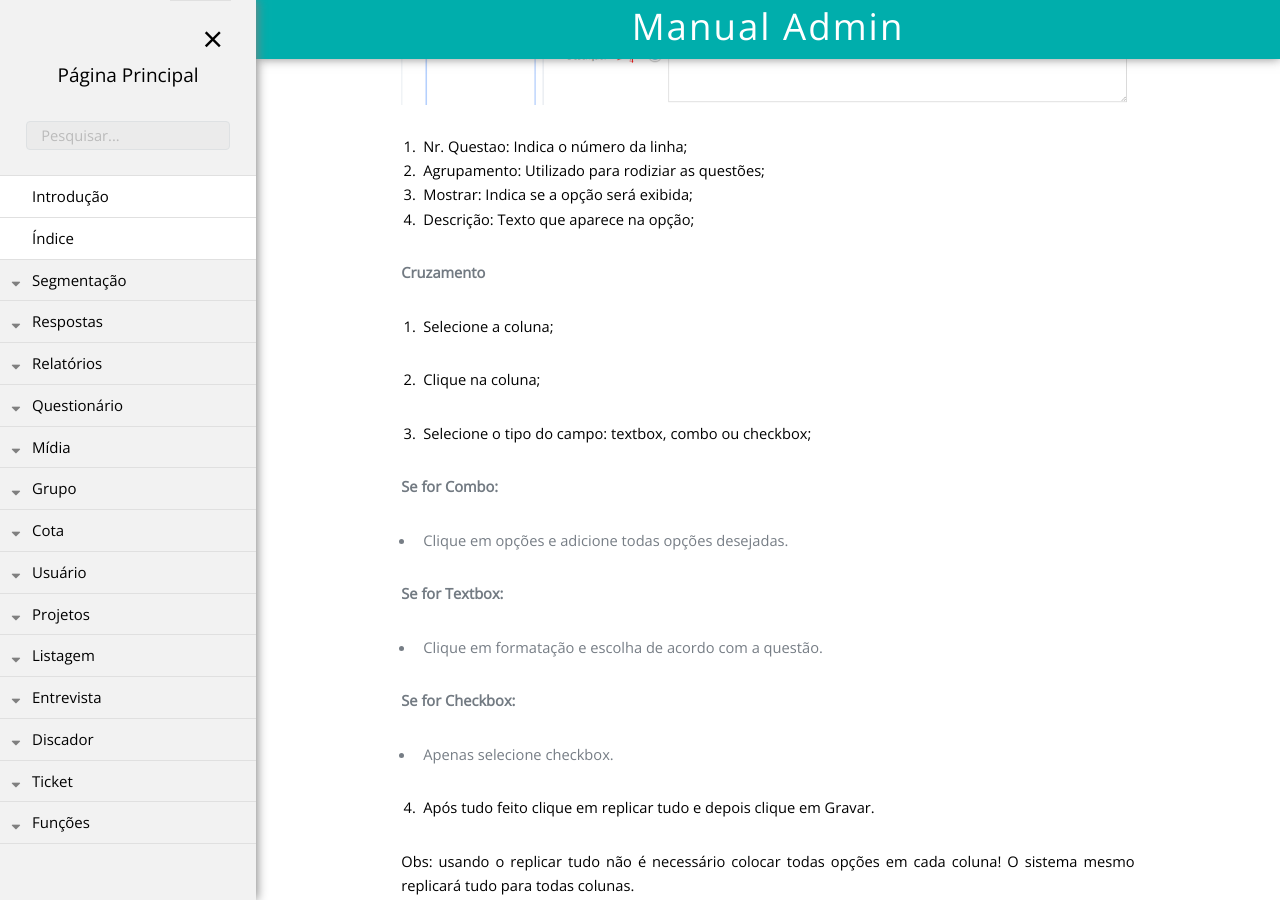
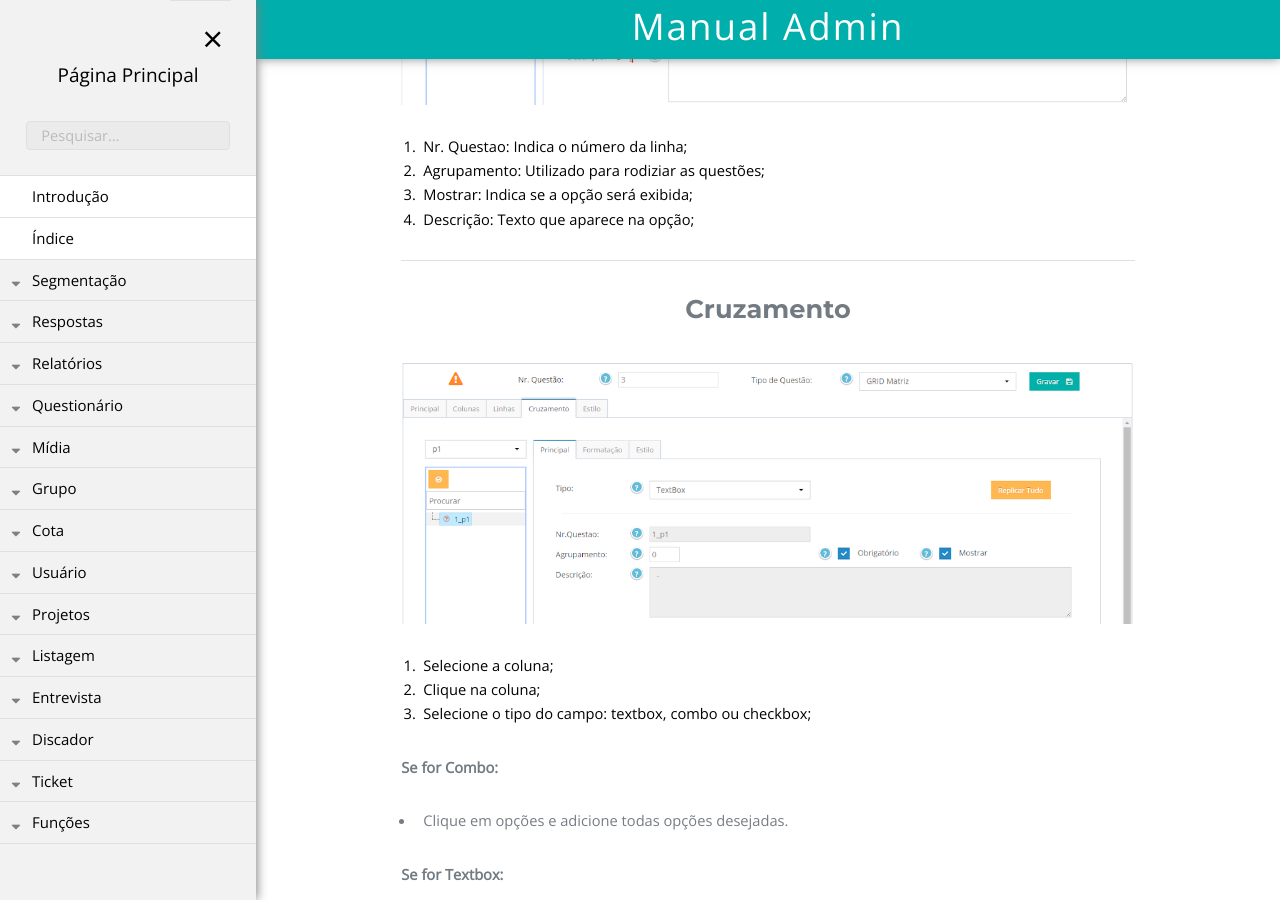
Before and after one commit to rogerio-figueiredo-hsr/hsrtechonline.github.io, a Jekyll site: the page built from _posts/2018-06-18-tipo-questao-grid-matriz.md, in a window 1280 px wide and 900 px high, scrolled down 1501 px. Built offline with Jekyll 4.4.1, drawn with Linux system fonts in a browser that asks for light colours.

Commit message:
Trocando títulos e o layout

```diff
--- a/_posts/2018-06-18-tipo-questao-grid-matriz.md
+++ b/_posts/2018-06-18-tipo-questao-grid-matriz.md
@@ -46,11 +46,14 @@ pasta: "Questionario"
 3. Mostrar: Indica se a opção será exibida;
 4. Descrição: Texto que aparece na opção;
 
-**Cruzamento**
+----
+
+## Cruzamento
+
+![Imagem de apoio 4]({{ "/assets/img/tipo-questao-grid-matriz-04.png" | prepend: site.baseurl }})
+
 1.  Selecione a coluna;
-
 2.  Clique na coluna;
-
 3.  Selecione o tipo do campo: textbox, combo ou checkbox;
 
 **Se for Combo:**
@@ -67,8 +70,6 @@ pasta: "Questionario"
 
 Obs: usando o replicar tudo não é necessário colocar todas opções em cada coluna! O sistema mesmo replicará tudo para todas colunas.
 
-![Imagem de apoio 4]({{ "/assets/img/tipo-questao-grid-matriz-04.png" | prepend: site.baseurl }})
-
 ----
 
 ## Exemplo
```
